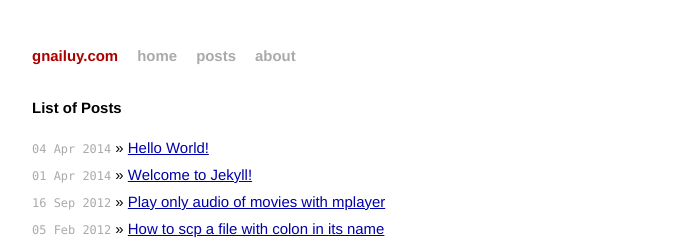
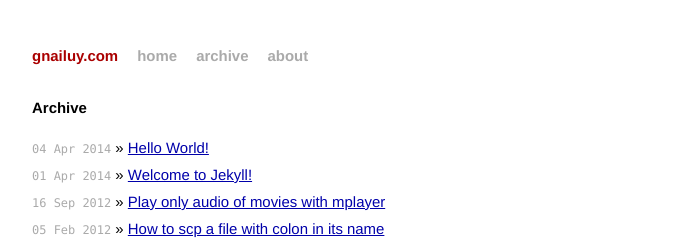
Before and after one commit to gnailuy/gnailuy.com, a Jekyll site: the page built from archive.html, in a window 1280 px wide. Shown: the top 240 px of the page, without its empty margins (294-985 px from the left). Built offline with Jekyll 4.4.1, drawn with Linux system fonts in a browser that asks for light colours; Markdown is read by kramdown in place of the engine named in the settings.

Commit message:
mv post list to archive

```diff
--- a/_config.yml
+++ b/_config.yml
@@ -20,8 +20,8 @@ urlAbout: /about
 navItems:
     - name: home
       url: /
-    - name: posts
-      url: /posts
+    - name: archive
+      url: /archive
     - name: about
       url: /about
 
--- a/posts.html
+++ b/archive.html
@@ -4,7 +4,7 @@ title: List of Posts
 ---
 
 <div id="home">
-  <h1>List of Posts</h1>
+  <h1>Archive</h1>
   <ul class="posts">
     {% for post in site.posts %}
       <li>
```
